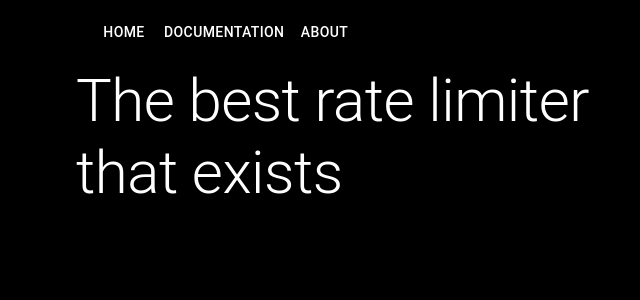
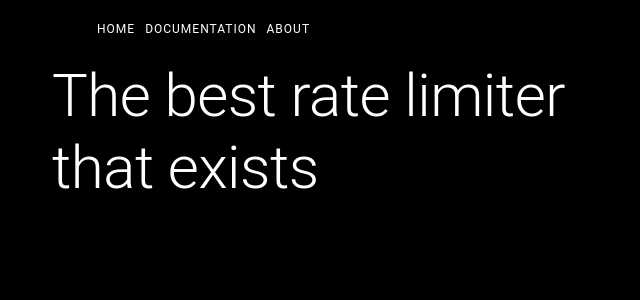
Before and after one commit to portara-tools/portara-website, a Next.js app: page / in a window 1280 px wide. Shown: the top 300 px of the page, without its empty margins (288-928 px from the left). Built offline with nearby package versions, Linux system fonts and the light colour scheme.

Commit message:
UI styling removed from our landing index page and moved over to the layout component. Redesigned appbar buttons with new styling

```diff
--- a/components/Layout.tsx
+++ b/components/Layout.tsx
@@ -1,22 +1,13 @@
 import * as React from 'react';
 import Link from 'next/link';
 import Head from 'next/head';
-import { AppBar, Typography, Button } from '@material-ui/core';
+import { AppBar, Typography, Container, Link as LinkM } from '@material-ui/core';
 import { makeStyles } from '@material-ui/core/styles';
 
 type Props = {
   title?: string;
 };
 
-const useStyles = makeStyles({
-  linkStyle: {
-    textDecoration: 'none',
-    // color: 'black',
-  },
-  appBar: {
-    backgroundColor: "black",
-  }
-});
 
 const Layout: React.FunctionComponent<Props> = (props) => {
   const { children, title = 'This is the default title' } = props;
@@ -28,35 +19,49 @@ const Layout: React.FunctionComponent<Props> = (props) => {
         <meta charSet='utf-8' />
         <meta name='viewport' content='initial-scale=1.0, width=device-width' />
       </Head>
-      <header>
+
+
+      <Container maxWidth='sm' className={classes.container}>
         <AppBar position="static" className={classes.appBar}>
           <ul>
             <Link href='/'>
-            <Button>
-              <a className={classes.linkStyle}>Home</a>
-            </Button>
+              <LinkM variant="overline" underline="none" className={classes.linkStyle}>HOME</LinkM>
+
             </Link>
-          <Link href='/Documentation'>
-            <Button>
-              <a className={classes.linkStyle}>Documentation</a>
-            </Button>
+            <Link href='/documentation'>
+              <LinkM variant="overline" underline="none" className={classes.linkStyle}>DOCUMENTATION</LinkM>
             </Link>
             <Link href='/about'>
-            <Button>
-              <a className={classes.linkStyle}>About</a>
-            </Button>
+              <LinkM variant="overline" underline="none" className={classes.linkStyle}>ABOUT</LinkM>
             </Link>
 
           </ul>
         </AppBar>
-      </header>
         {children}
-      {/* <footer>
-        <hr />
-        <span>I'm here to stay (Footer)</span>
-      </footer> */}
+      </Container>
     </div>
   );
 };
 
 export default Layout;
+
+
+const useStyles = makeStyles({
+  linkStyle: {
+    textDecoration: 'none',
+    color: 'white',
+    '&:hover': {
+      color: "violet"
+    },
+    padding: '5px',
+  },
+
+  appBar: {
+    backgroundColor: "black",
+  },
+  container: {
+    backgroundColor: 'black',
+    height: '100vh',
+    padding: '0',
+  },
+});
--- a/pages/index.tsx
+++ b/pages/index.tsx
@@ -4,31 +4,22 @@ import { withRedux } from '../lib/withRedux';
 import { withApollo } from '../lib/withApollo';
 import { useSelector, useDispatch } from 'react-redux';
 import { compose } from 'redux';
-import { Button, Container, Typography } from '@material-ui/core';
+import { Button, Container, Typography, Grid } from '@material-ui/core';
 import { useQuery } from '@apollo/react-hooks';
 import gql from 'graphql-tag';
 import { makeStyles } from '@material-ui/styles';
 
 const IndexPage = () => {
-  const classes = useStyle();
   return (
-    <Container maxWidth='sm' className={classes.container}>
-      <Layout title='Portara | Home'>
-        <Container>
-          <Typography variant='h2'>The best rate limiter that exists</Typography>
-        </Container>
-      </Layout>
-    </Container>
+
+    <Layout title='Portara | Home'>
+
+      <Typography variant='h2'>The best rate limiter that exists</Typography>
+
+    </Layout>
+
   );
 };
 
 // This may need to change, but basically compose works by combining wrapper functions into one
 export default compose(withApollo, withRedux)(IndexPage);
-
-const useStyle = makeStyles({
-  container: {
-    backgroundColor: 'black',
-    height: '100vh',
-    padding: '0',
-  },
-});
```
Lines whose indentation alone changed are shown as unchanged.
